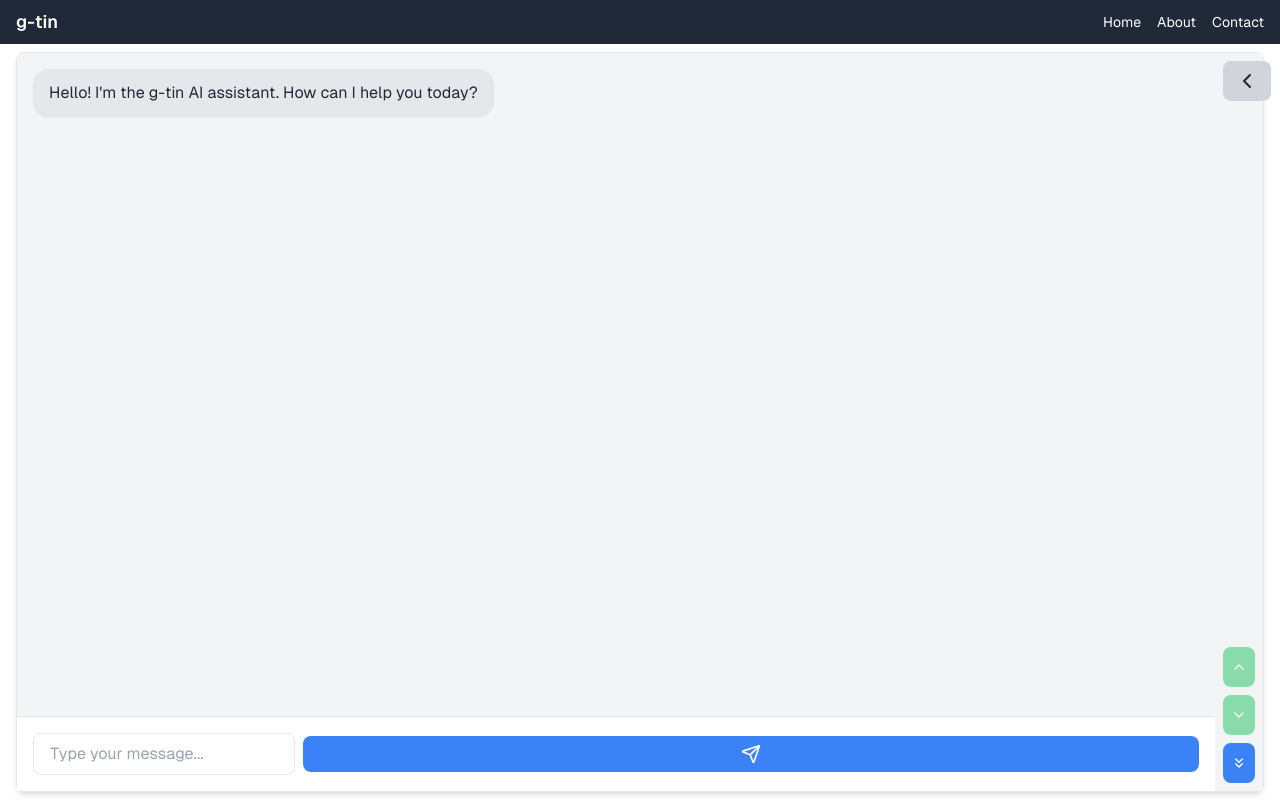
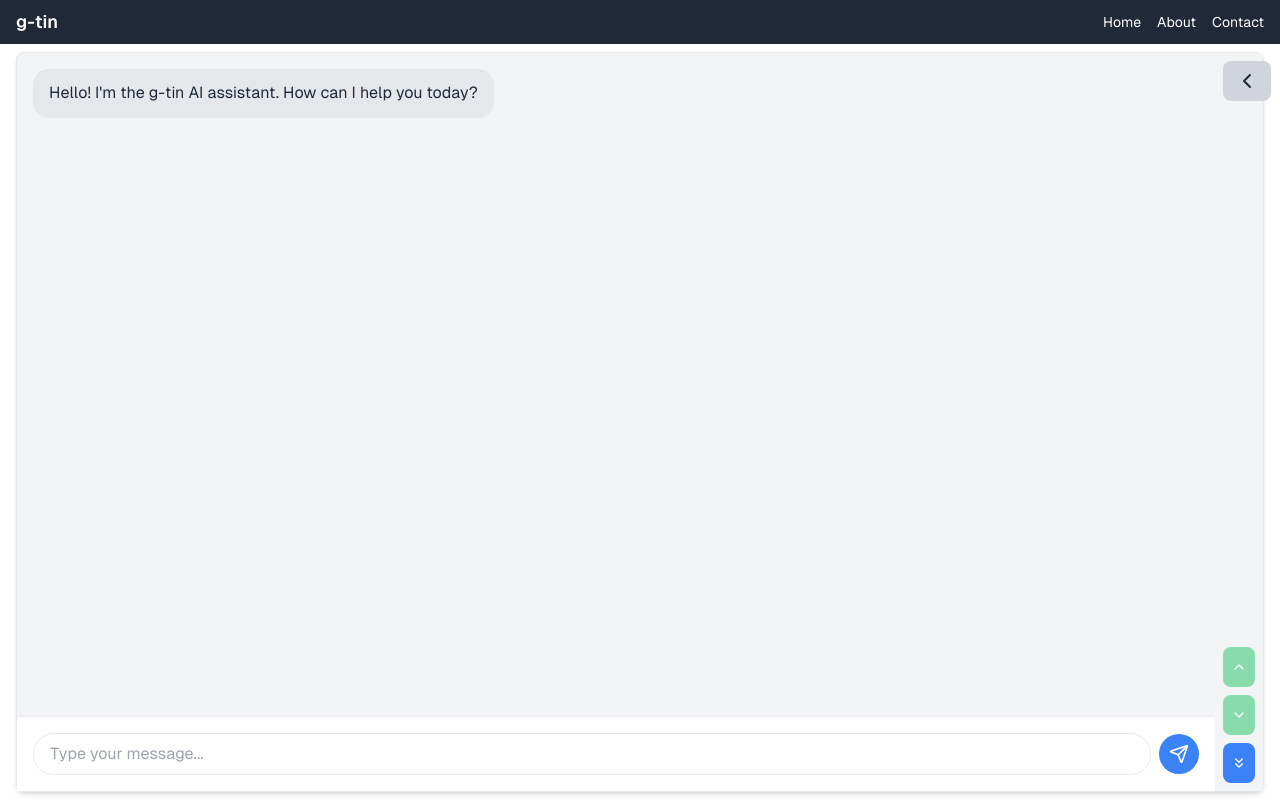
Before and after one commit to zenitogr/g-tin, a Next.js app: page / in a window 1280 px wide. Built offline with nearby package versions, Linux system fonts and the light colour scheme.

Commit message:
input box and send button are nice now!

```diff
--- a/app/globals.css
+++ b/app/globals.css
@@ -95,16 +95,38 @@ body {
 /* Input styles */
 .chat-input {
   border: 1px solid var(--chat-border);
-  border-radius: 0.5rem;
+  border-radius: 9999px; /* Make it fully rounded */
   padding: 0.5rem 1rem;
   font-size: 1rem;
   line-height: 1.5;
   transition: border-color 0.15s ease-in-out, box-shadow 0.15s ease-in-out;
+  width: 100%;
 }
 
 .chat-input:focus {
   outline: none;
   border-color: #3b82f6;
+  box-shadow: 0 0 0 3px rgba(59, 130, 246, 0.5);
+}
+
+/* Send button styles */
+.chat-button-send {
+  display: inline-flex;
+  align-items: center;
+  justify-content: center;
+  width: 40px;
+  height: 40px;
+  border-radius: 50%;
+  transition: all 0.15s ease-in-out;
+  flex-shrink: 0;
+}
+
+.chat-button-send:hover {
+  background-color: #2563eb; /* Darker blue on hover */
+}
+
+.chat-button-send:focus {
+  outline: none;
   box-shadow: 0 0 0 3px rgba(59, 130, 246, 0.5);
 }
 
--- a/components/AIChatbot.tsx
+++ b/components/AIChatbot.tsx
@@ -136,7 +136,7 @@ const AIChatbot = () => {
           ))}
         </div>
         <div className="p-4 border-t dark:border-gray-700 bg-white dark:bg-gray-800">
-          <div className="flex space-x-2 items-center">
+          <div className="flex items-center space-x-2">
             <input
               type="text"
               value={inputMessage}
@@ -147,7 +147,7 @@ const AIChatbot = () => {
             />
             <button
               onClick={handleSendMessage}
-              className="chat-button bg-blue-500 text-white"
+              className="chat-button-send bg-blue-500 text-white p-2 rounded-full flex-shrink-0"
               aria-label="Send message"
             >
               <Send size={20} />
```
